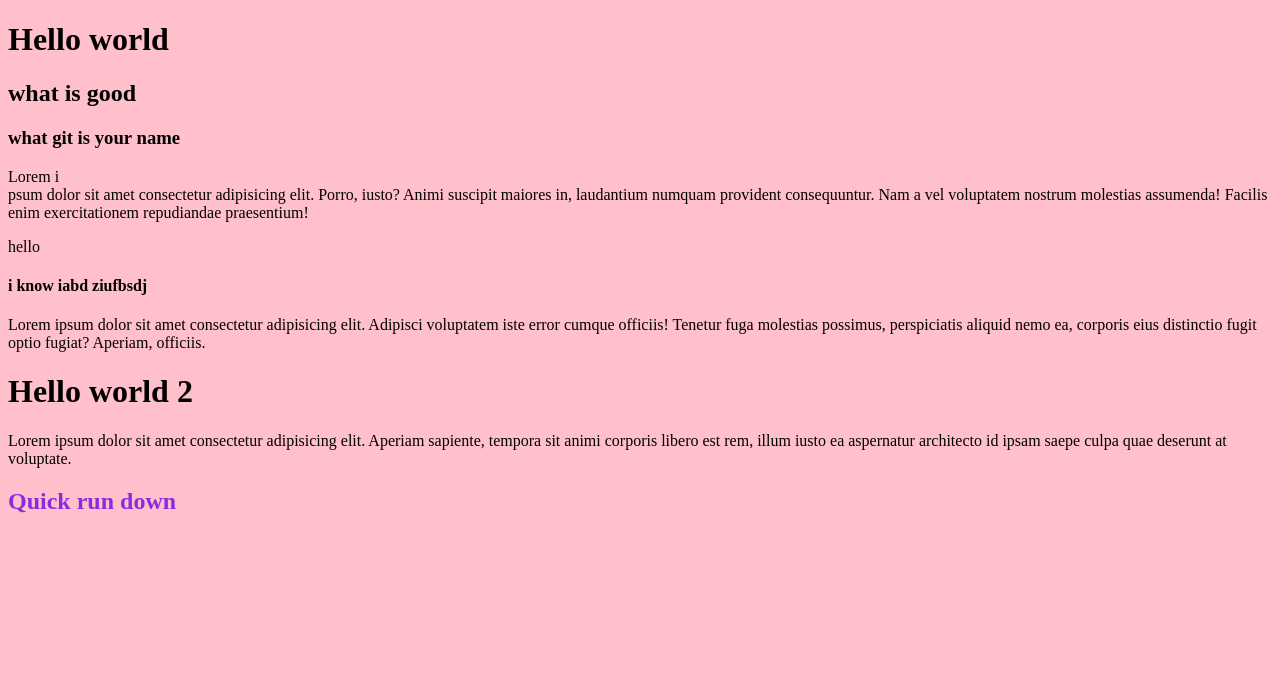
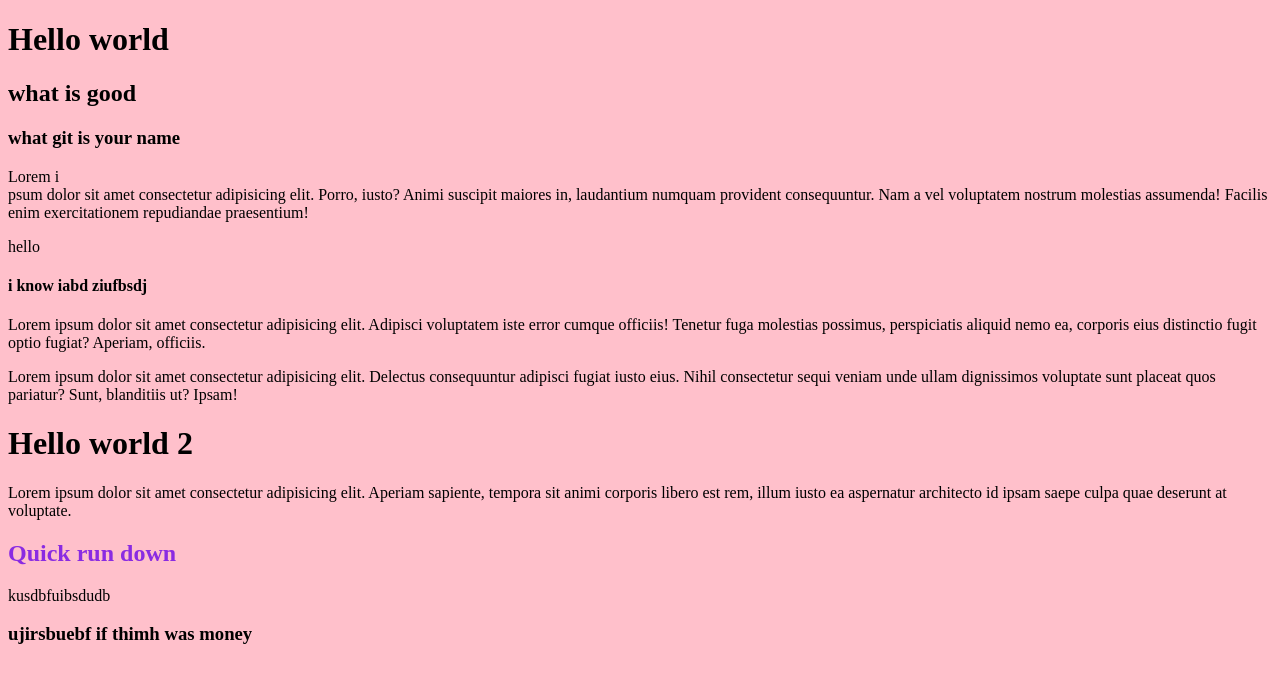
Before and after one commit to Ashanana/VSCODE-TUTORIAL, a plain HTML site: page index.html in a window 1280 px wide. Drawn offline with Linux system fonts and the light colour scheme.

Commit message:
Another test 4

```diff
--- a/index.html
+++ b/index.html
@@ -16,10 +16,14 @@
         <h4>i know iabd ziufbsdj</h4>
         <p>Lorem ipsum dolor sit amet consectetur adipisicing elit. Adipisci voluptatem iste error cumque officiis! Tenetur fuga molestias possimus, perspiciatis aliquid nemo ea, corporis eius distinctio fugit optio fugiat? Aperiam, officiis.</p>
     </div>
+    <div>Lorem ipsum dolor sit amet consectetur adipisicing elit. Delectus consequuntur adipisci fugiat iusto eius. Nihil consectetur sequi veniam unde ullam dignissimos voluptate sunt placeat quos pariatur? Sunt, blanditiis ut? Ipsam!</div>
     <H1>Hello world 2</H1>
     <p>Lorem ipsum dolor sit amet consectetur adipisicing elit. Aperiam sapiente, tempora sit animi corporis libero est rem, illum iusto ea aspernatur architecto id ipsam saepe culpa quae deserunt at voluptate.</p>
     <div>
         <h2 style="color: blueviolet;">Quick run down</h2>
     </div>
+    <div>kusdbfuibsdudb
+        <h3>ujirsbuebf  if thimh was money</h3>
+    </div>
 </body>
 </html>
```
Also changed, not shown: Animation table/index.html (+3 -0 lines).
